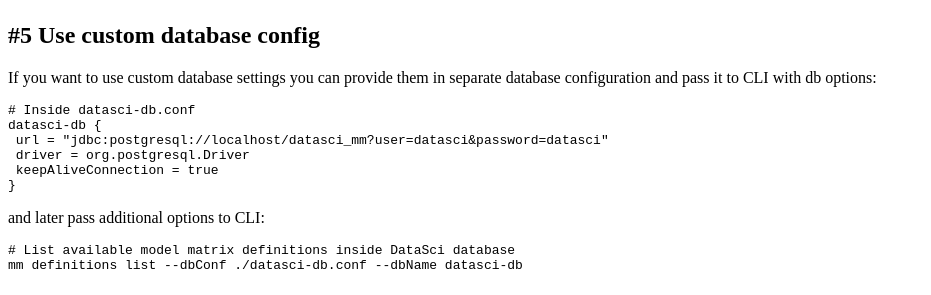
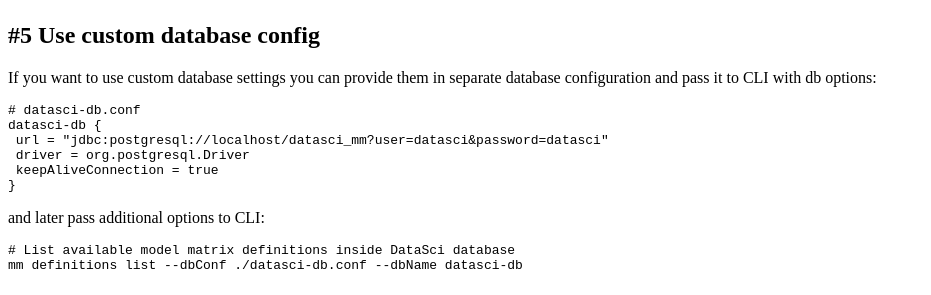
Before and after one commit to collectivemedia/modelmatrix, a Jekyll site: the page built from doc/getstarted.md, in a window 1280 px wide. Shown: the part 1532-1827 px from the top of the page, without its empty margins (0-931 px from the left). Built offline with Jekyll 4.4.1, drawn with Linux system fonts in a browser that asks for light colours; nearby versions of some CDN libraries; a style sheet for code colours, icons or effects is not loaded.

Commit message:
update site

```diff
--- a/doc/getstarted.md
+++ b/doc/getstarted.md
@@ -63,7 +63,7 @@ You run simple cli command to ensure that schema installed successfully
 If you want to use custom database settings you can provide them in
 separate database configuration and pass it to CLI with db options:
 
-    # Inside datasci-db.conf
+    # datasci-db.conf
     datasci-db {
      url = "jdbc:postgresql://localhost/datasci_mm?user=datasci&password=datasci"
      driver = org.postgresql.Driver
```
